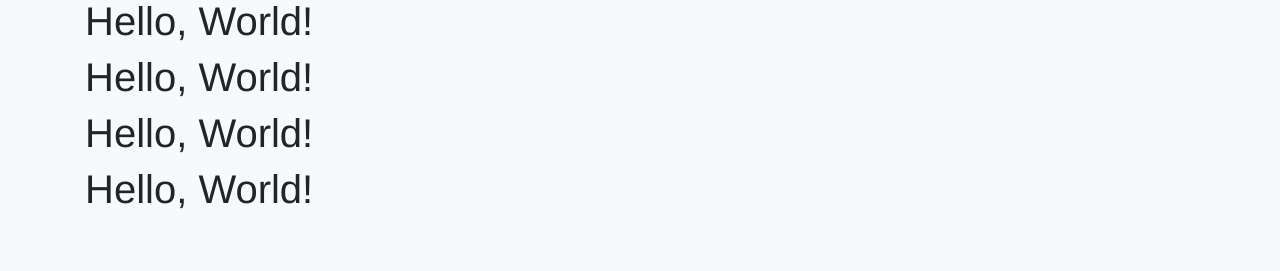
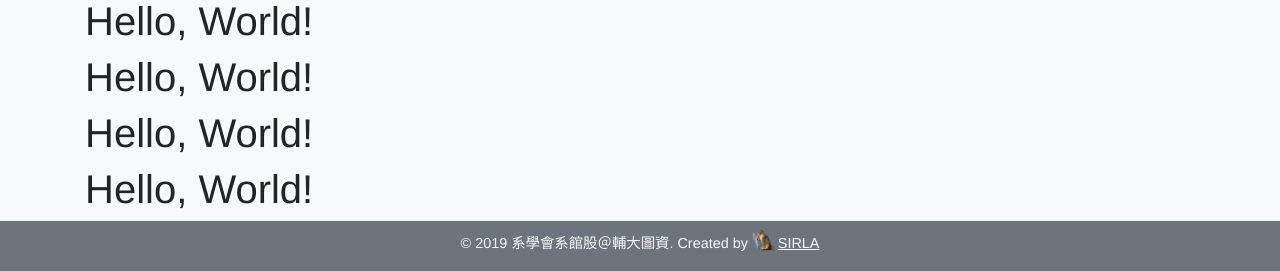
Before and after one commit to SIRLA-FJULIS/LIS-Lib-Shift-Arrangement-System, a Flask app: page / in a window 1280 px wide. Shown: the part 689-960 px from the top of the page. Before the commit the page ends 898 px from the top, so only its background shows below. Run offline with Flask 2, Linux system fonts and the light colour scheme; some libraries are stand-ins or nearby versions.

Commit message:
add footer

```diff
--- a/app/static/css/main.css
+++ b/app/static/css/main.css
@@ -1,3 +1,4 @@
+/* 避免sticky navbar 覆蓋到內容 */
 body {
     padding-top: 70px;
 }
@@ -5,3 +6,34 @@ body {
 body,input,button,select,textarea{
     font-family: "Helvetica Neue", Helvetica, Arial, "微軟正黑體", "微软雅黑", sans-serif;
 }
+
+
+/* 讓footer可以正常出現在下方 */
+html, body {
+    height: 100%;
+}
+
+#wrap {
+    min-height: 100%;
+}
+
+#main {
+    overflow: auto;
+    padding-bottom: 50px;
+}
+
+.footer {
+    position: relative;
+    margin-top: -50px; /* negative value of footer height */
+    height: 50px;
+    clear:both;
+  }
+
+.footer_text{
+    font-size: 0.9rem;
+    margin: 0;
+}
+.sirla_link {
+    color: inherit;
+    text-decoration: underline;
+}
--- a/app/templates/base.html
+++ b/app/templates/base.html
@@ -11,10 +11,19 @@
 </head>
 <body class="bg-light">
     {% include "includes/_navbar.html" %}
-    <div class="container">
-        {% block content %}
-        {% endblock content %}
+    <div id="wrap">
+        <div id="main" class="container d-flex flex-column">
+            {% block content %}
+            {% endblock content %}
+        </div>
     </div>
+    <footer class="footer bg-secondary text-light">
+        <p class="footer_text text-center pt-2">
+            &copy 2019 系學會系館股＠輔大圖資. Created by
+            <img src="../../static/images/SIRLA_Logo_50X48.png" width="22" height="22" class="align-text-bottom d-inline-block" alt="">
+            <a class="sirla_link" href="https://sirla-fjulis.github.io/">SIRLA</a>
+        </p>
+    </footer>
     <script src="https://code.jquery.com/jquery-3.3.1.slim.min.js" integrity="sha384-q8i/X+965DzO0rT7abK41JStQIAqVgRVzpbzo5smXKp4YfRvH+8abtTE1Pi6jizo" crossorigin="anonymous"></script>
     <script src="https://stackpath.bootstrapcdn.com/bootstrap/4.3.1/js/bootstrap.min.js" integrity="sha384-JjSmVgyd0p3pXB1rRibZUAYoIIy6OrQ6VrjIEaFf/nJGzIxFDsf4x0xIM+B07jRM" crossorigin="anonymous"></script>
 </body>
```
Also changed, not shown: app/static/images/SIRLA_Logo_50X48.png (added).
